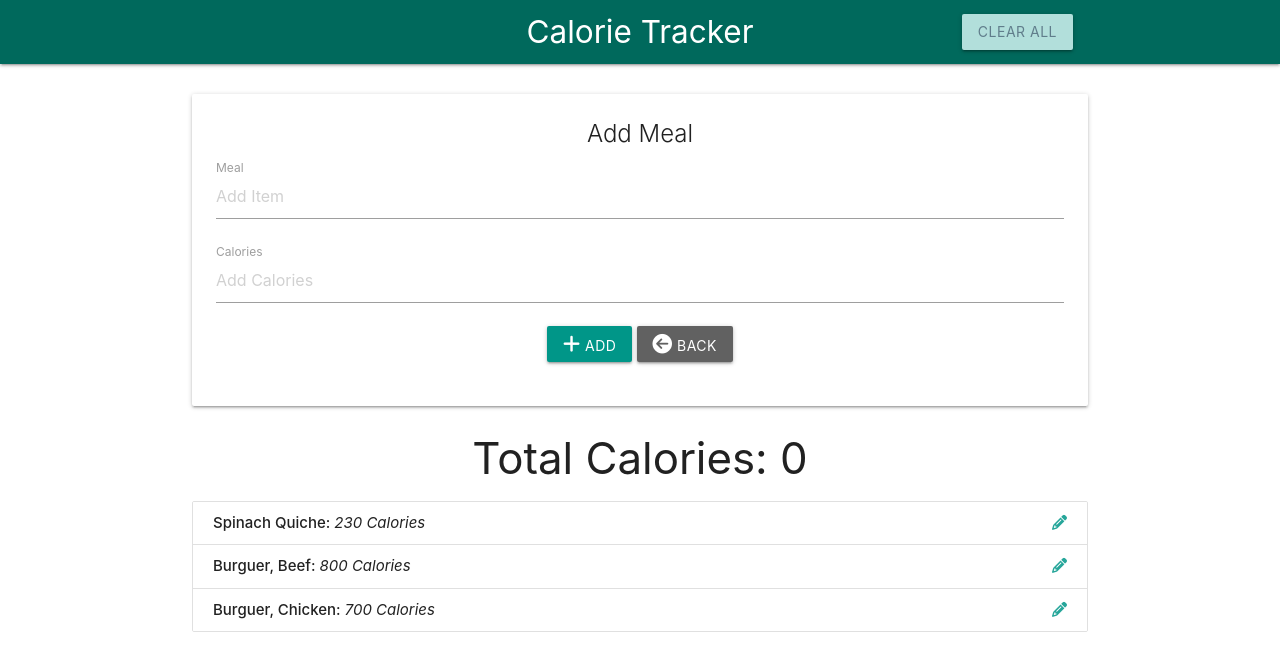
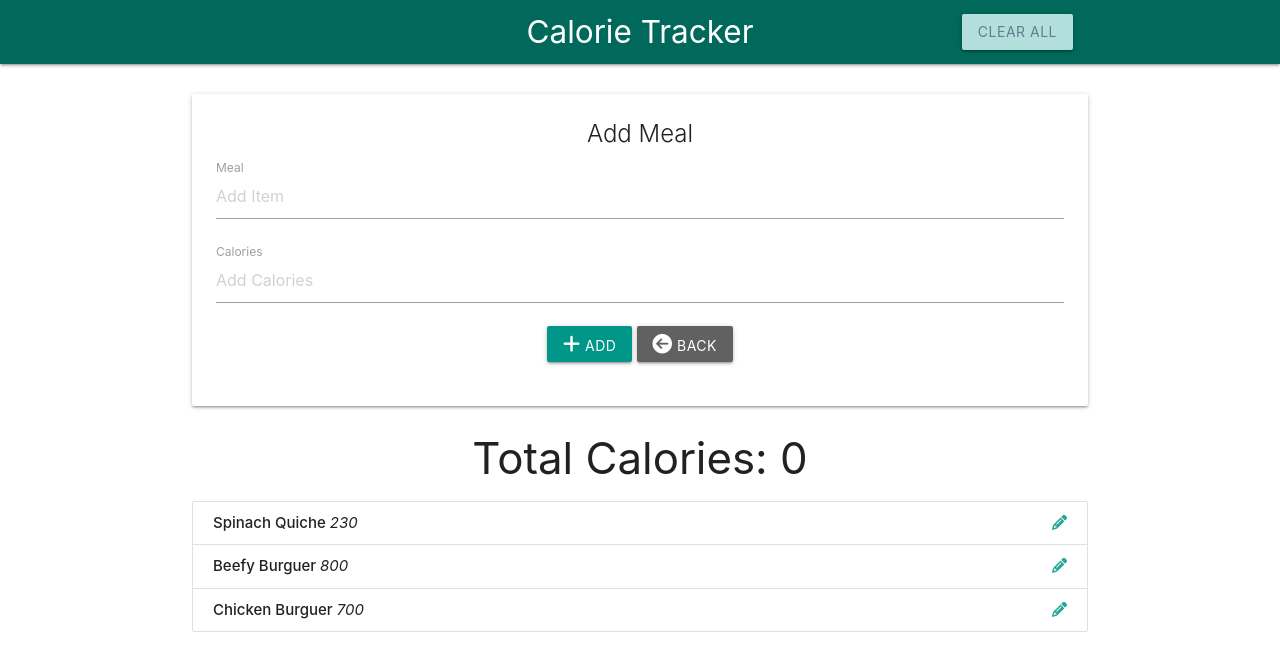
Before and after one commit to melzreal/calorie-tracker, a plain HTML site: page index.html in a window 1280 px wide. Drawn offline with nearby package versions, Linux system fonts and the light colour scheme.

Commit message:
using state in vanilla js

```diff
--- a/app.js
+++ b/app.js
@@ -19,7 +19,7 @@ const ItemCtrl = (function () {
             },
             {
                 id: 1,
-                name: 'Beef Burguer',
+                name: 'Beefy Burguer',
                 calories: 800
             },
             {
@@ -32,6 +32,9 @@ const ItemCtrl = (function () {
     }
 
     return {
+        getItems: function () {
+            return state.items;
+        },
         logState: function () {
             return state;
         }
@@ -41,6 +44,24 @@ const ItemCtrl = (function () {
 
 //our ui controller will populate our list
 const UICtrl = (function () {
+    return {
+        populateItems: function (goodies) {
+
+            let html = '';
+
+            goodies.map(item => {
+                html += `<li id="item-${item.id}" class="collection-item">
+                <strong> ${item.name} </strong> <em> ${item.calories}</em>
+                <a href="#" class="secondary-content">
+                    <i class="edit-item fa fa-pencil"></i>
+                </a>
+                </li>`;
+            });
+
+            //put items into the DOM
+            document.getElementById('item-list').innerHTML = html;
+        }
+    }
 
 })();
 
@@ -49,7 +70,9 @@ const App = (function (ItemCtrl, UICtrl) {
     //anything we need to run when the app loads, we place here.
     return {
         init: function () {
-            console.log('HOI')
+            const items = ItemCtrl.getItems();
+
+            UICtrl.populateItems(items);
         }
     }
 
--- a/index.html
+++ b/index.html
@@ -55,24 +55,6 @@
         <h3 class="center-align"> Total Calories: <span class="total-calories"> 0 </span></h3>
 
         <ul id="item-list" class="collection">
-            <li class="collection-item" id="item-0">
-                <strong> Spinach Quiche: </strong> <em> 230 Calories</em>
-                <a href="#" class="secondary-content">
-                    <i class="fa fa-pencil"></i>
-                </a>
-            </li>
-            <li class="collection-item" id="item-0">
-                <strong> Burguer, Beef: </strong> <em> 800 Calories</em>
-                <a href="#" class="secondary-content">
-                    <i class="fa fa-pencil"></i>
-                </a>
-            </li>
-            <li class="collection-item" id="item-0">
-                <strong> Burguer, Chicken: </strong> <em> 700 Calories</em>
-                <a href="#" class="secondary-content">
-                    <i class="fa fa-pencil"></i>
-                </a>
-            </li>
 
         </ul>
     </div>
```
